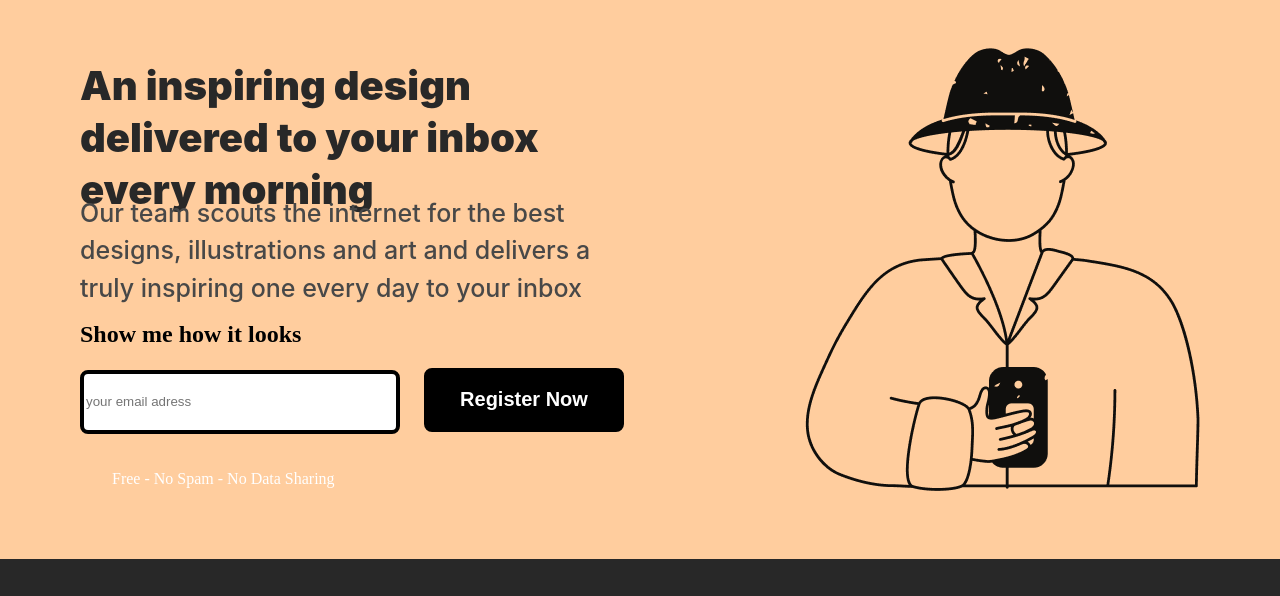
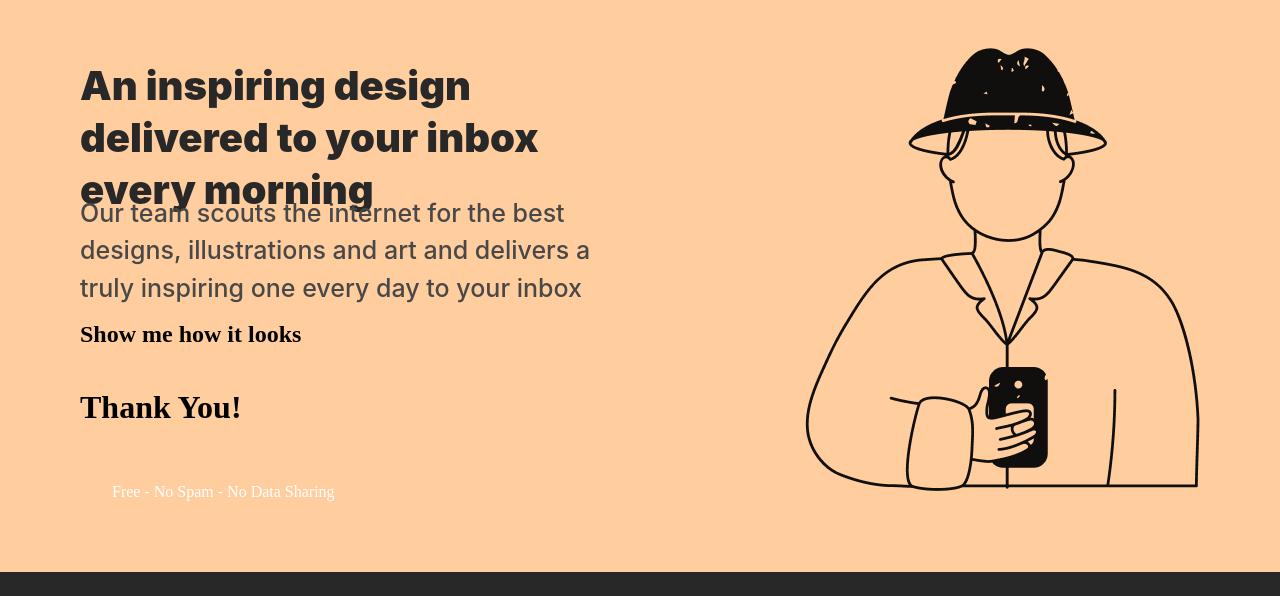
Before and after one commit to Cmab-Alam/html-css, a plain HTML site: page index.html in a window 1280 px wide. Both pictures are taken after a click on the button "Register Now". Shown: the top 596 px of the page. Drawn offline with Linux system fonts and the light colour scheme.

Commit message:
DOM manipulated

```diff
--- a/index.html
+++ b/index.html
@@ -18,9 +18,9 @@
             <div>
                 <h2>Show me how it looks</h2>
             </div>
-            <div>
+            <div id="demo" >
                 <input type="email" name="" id="" placeholder="your email adress" class="email">
-                <button class="btn"><p class="submit">Register Now</p></button>
+                <button class="btn" onclick="myFunction()"><p class="submit">Register Now</p></button>
             </div>
             <div>
                 <p class="offer">
@@ -51,5 +51,11 @@
 
         </div>
     </div>
+    <script>
+        function myFunction() {
+          document.getElementById("demo").innerHTML = "<h1>Thank You!</h1>";
+        }
+        </script>
+
 </body>
 </html>
```
